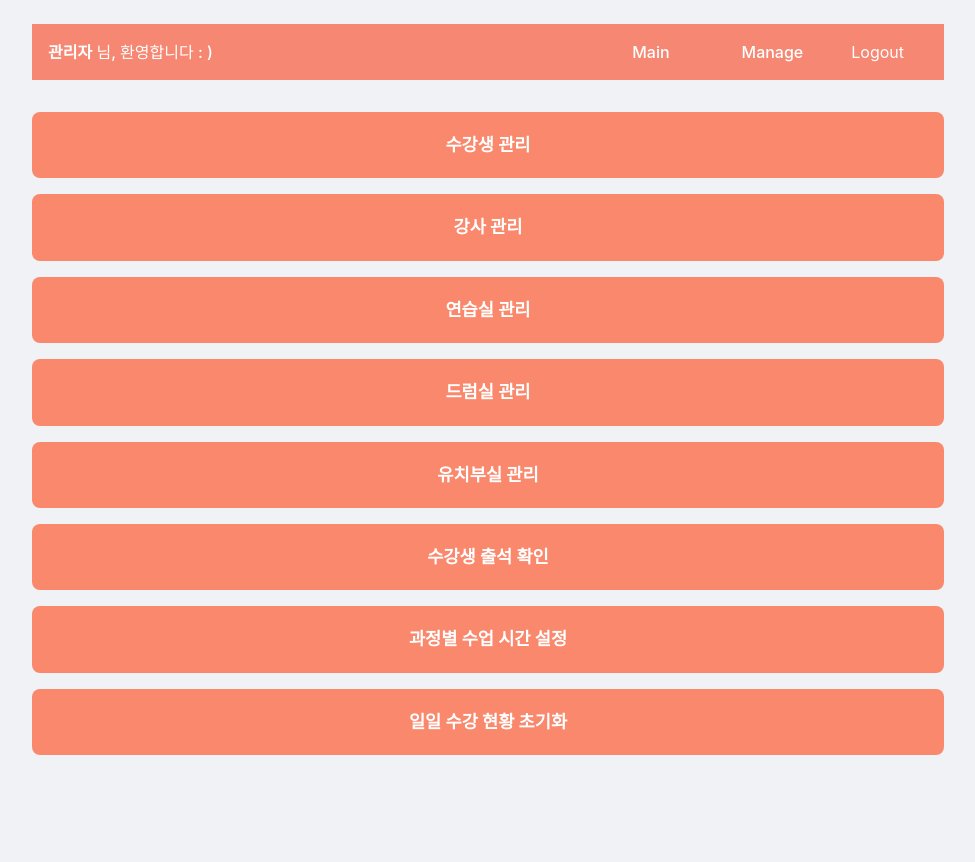
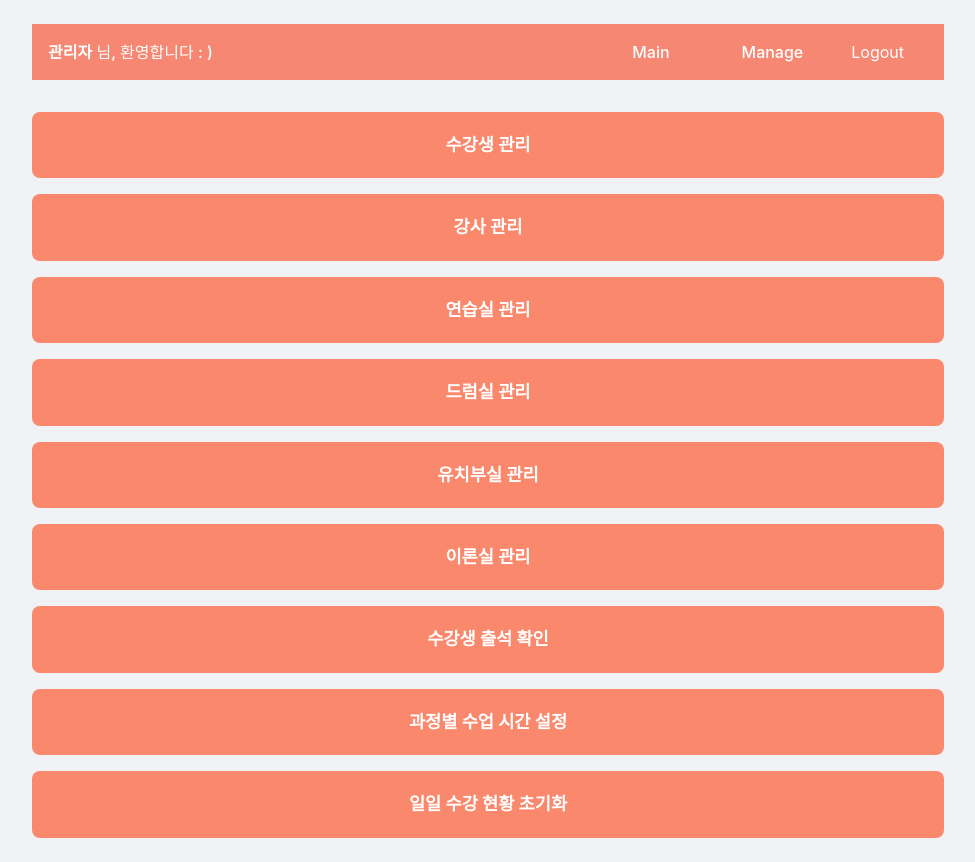
Before and after one commit to lattesmoody/shhoban_piano, a Next.js app: page /setting_manage in a window 1280 px wide. Shown: the whole page, without its empty margins (152-1127 px from the left). Before the commit the page ends 800 px from the top, so only its background shows below. Built offline with nearby package versions, Linux system fonts and the light colour scheme.

Commit message:
[ADD] 설정 관리 페이지에 이론실 관리 링크 추가

```diff
--- a/app/setting_manage/page.tsx
+++ b/app/setting_manage/page.tsx
@@ -10,6 +10,7 @@ const mainMenuItems = [
   '연습실 관리',
   '드럼실 관리',
   '유치부실 관리',
+  '이론실 관리',
   '수강생 출석 확인',
   '과정별 수업 시간 설정',
   '일일 수강 현황 초기화',
@@ -73,18 +74,24 @@ export default function MainDashboard() {
                 </button>
               </Link>
             ) : index === 5 ? (
+              <Link key={index} href="/theoryroom_manage">
+                <button className={styles.menuButton}>
+                  {item}
+                </button>
+              </Link>
+            ) : index === 6 ? (
               <Link key={index} href="/student_attendance">
                 <button className={styles.menuButton}>
                   {item}
                 </button>
               </Link>
-            ) : index === 6 ? (
+            ) : index === 7 ? (
               <Link key={index} href="/class_time_setup_form">
                 <button className={styles.menuButton}>
                   {item}
                 </button>
               </Link>
-            ) : index === 7 ? (
+            ) : index === 8 ? (
               // 일일 수강 현황 초기화 버튼 (이중 확인)
               <ResetDailyButton key={index} className={styles.menuButton} />
             ) : (
```
